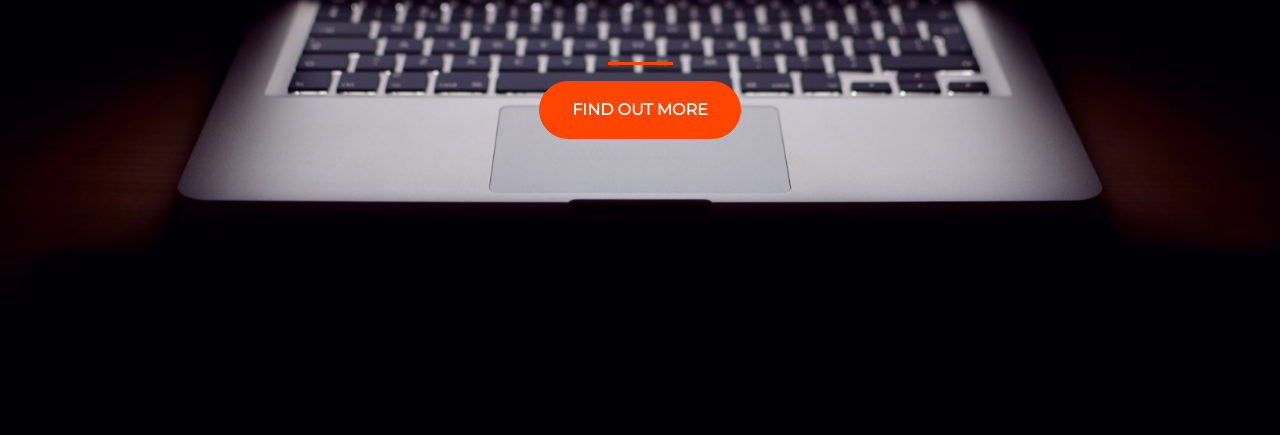
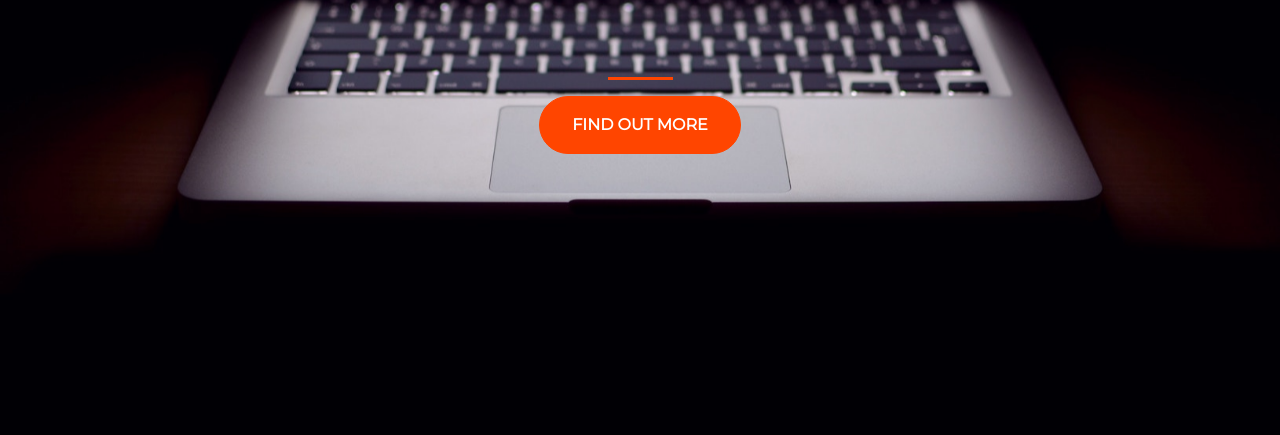
Before and after one commit to lucyd133/startup, a plain HTML site: page index.html in a window 1280 px wide. Shown: the part 365-800 px from the top of the page. Drawn offline with nearby package versions, Linux system fonts and the light colour scheme.

Commit message:
Update style.css

```diff
--- a/style.css
+++ b/style.css
@@ -43,5 +43,5 @@ hr{
 }
 
 .buffer{
-  height: 50px;
+  height: 5rem;
 }
```
